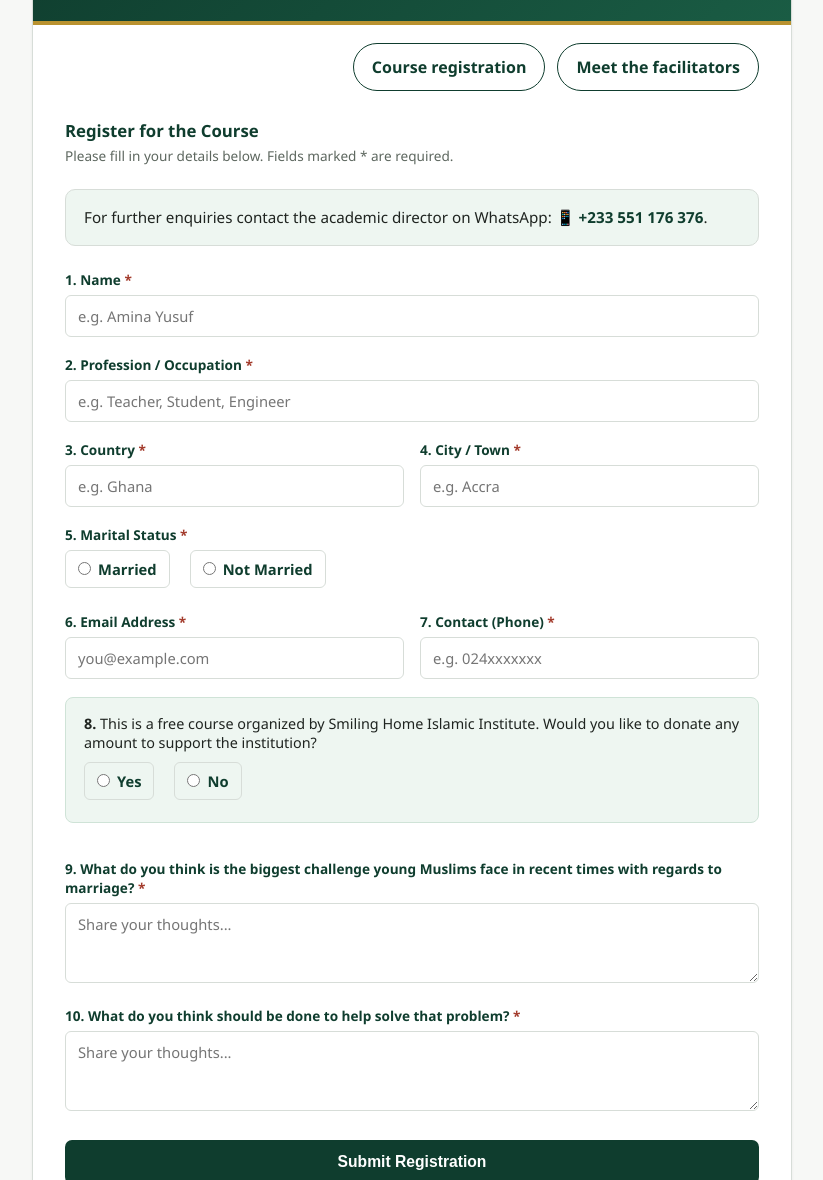
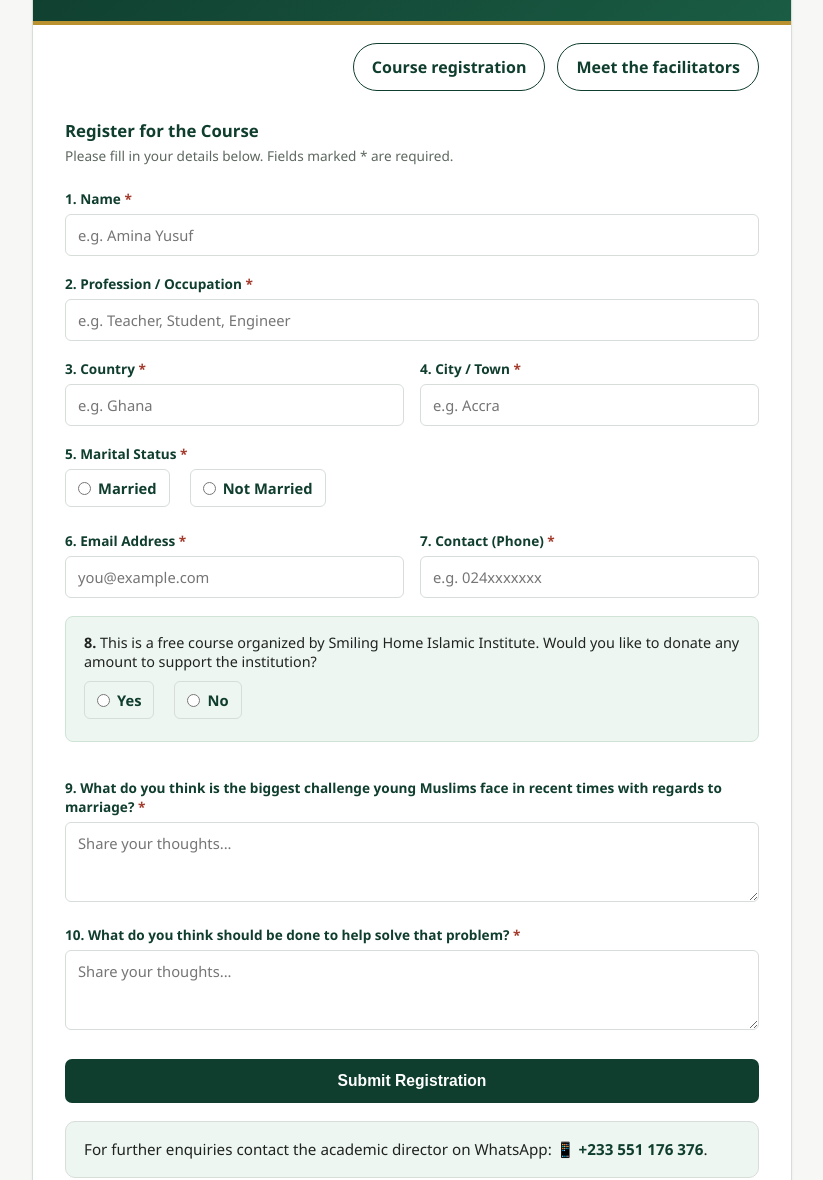
Before and after one commit to Kataali/smiling_home, a website: page registration-form.html in a window 1280 px wide. Shown: the part 120-1300 px from the top of the page, without its empty margins (228-1051 px from the left). Drawn offline with Linux system fonts and the light colour scheme.

Commit message:
Move WhatsApp contact banner below submit button

```diff
--- a/registration-form.html
+++ b/registration-form.html
@@ -30,9 +30,6 @@
       <div id="registrationView">
         <p class="form-title">Register for the Course</p>
         <p class="form-sub">Please fill in your details below. Fields marked * are required.</p>
-        <div class="page-callout">
-          <p>For further enquiries contact the academic director on WhatsApp: <a href="https://wa.me/233551176376" target="_blank" rel="noopener" class="whatsapp-link">📱 +233 551 176 376</a>.</p>
-        </div>
 
         <form id="regForm" novalidate>
           <fieldset>
@@ -118,6 +115,9 @@
           </fieldset>
 
           <button type="submit" class="submit-btn">Submit Registration</button>
+          <div class="page-callout" style="margin-top:18px;">
+            <p>For further enquiries contact the academic director on WhatsApp: <a href="https://wa.me/233551176376" target="_blank" rel="noopener" class="whatsapp-link">📱 +233 551 176 376</a>.</p>
+          </div>
         </form>
       </div>
 
```
